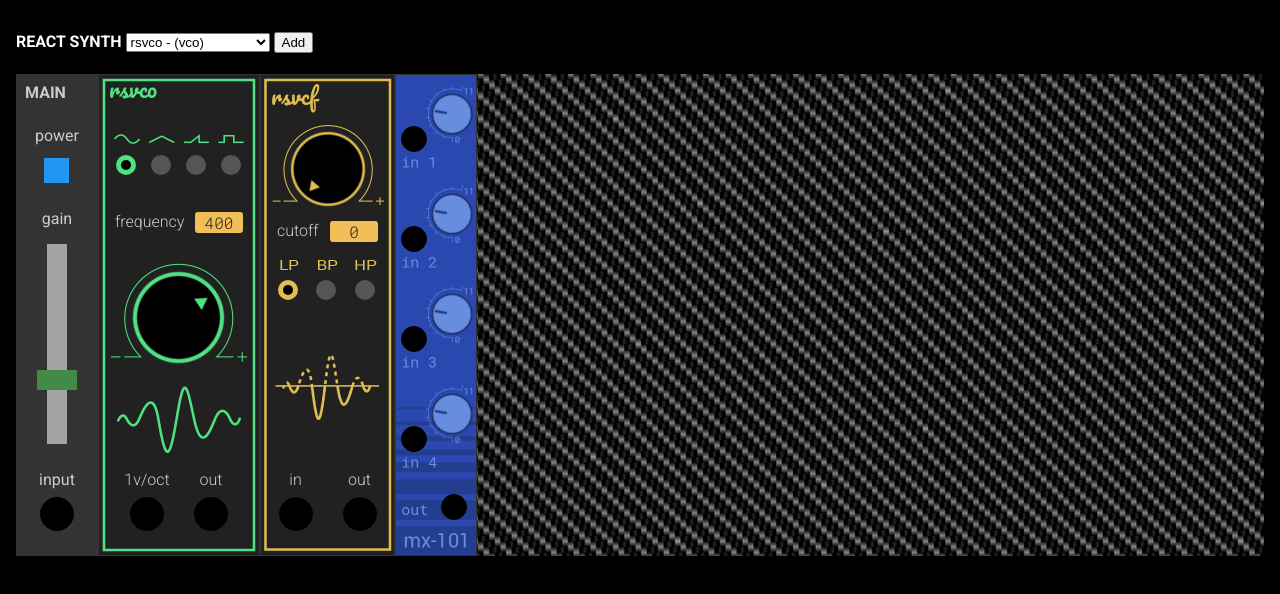
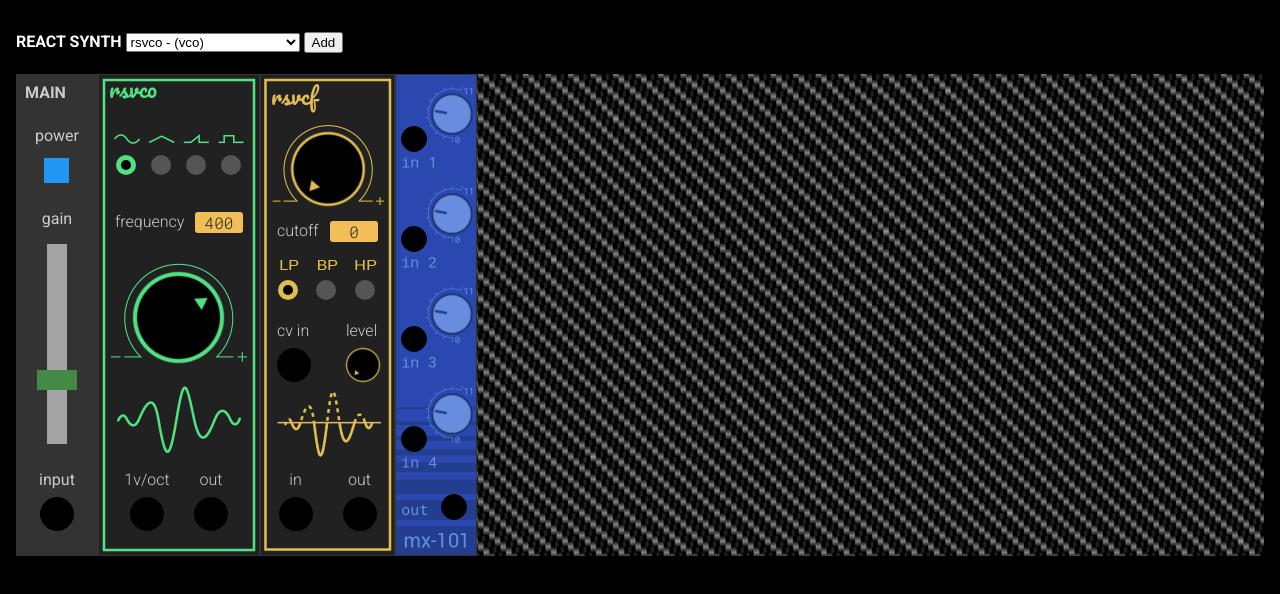
Before and after one commit to streetalchemist/React-Synth, a React (Create React App) app: page / in a window 1280 px wide. Shown: the top 594 px of the page. Built offline with nearby package versions, Linux system fonts and the light colour scheme.

Commit message:
Adding lfo test to test module, added CV in to VCF cutoff to setup CV system standards, switched knobs in VCF to standardknob component, created clamp helper function and helper file

```diff
--- a/src/components/core/Synth/Synth.js
+++ b/src/components/core/Synth/Synth.js
@@ -24,6 +24,7 @@
       {name:"rsvcf - (vcf)",type:"vcf"},
       {name:"8 Step - (sequencer)",type:"eightStepSeq"},
       {name:"Mx-101 - (mixer)",type:"mx101"},
+      {name:"testModule - (testModule)",type:"testModule"},
     ];
     this.state = {
       modules:[
--- /dev/null
+++ b/src/components/core/helper.js
@@ -0,0 +1,3 @@
+export function clamp(value, min, max) {
+  return Math.min(Math.max(value, min), max);
+};
--- a/src/components/modules/Mx101/Mx101.js
+++ b/src/components/modules/Mx101/Mx101.js
@@ -2,7 +2,7 @@
 import Port from '../../core/Port/Port';
 import ReactOutsideEvent from '../../vendor/react-outside-event';
 import './Mx101.css';
-import StandardKnob from './controls/StandardKnob/StandardKnob';
+import StandardKnob from '../../standardControls/StandardKnob/StandardKnob';
 import knobImg from './img/custom_knob_bg.png';
 
 class Mx101 extends Component {
--- a/src/components/modules/TestModule/TestModule.js
+++ b/src/components/modules/TestModule/TestModule.js
@@ -7,18 +7,29 @@
     this.changeValue = this.changeValue.bind(this);
     this.initialSendValue = 1000;
     this.state = {
-      sendValue: this.initialSendValue
+      sendValue: this.initialSendValue,
+      testLFO: 0,
     }
   }
 
   componentDidMount() {
-
+    setInterval(this.updateLFO.bind(this), 1000);
   }
 
   changeValue(event) {
     this.setState({
       sendValue:event.target.value
     })
+  }
+
+  updateLFO() {
+    if(this.state.testLFO == -1) {
+      this.setState({testLFO:1});
+      console.log("lfo:",1);
+    } else {
+      this.setState({testLFO:-1});
+      console.log("lfo:",-1);
+    }
   }
 
 
@@ -33,6 +44,9 @@
          <label>CV Out:
          <Port type="output" content={this.state.sendValue} contentType="value" handlePortConnect={this.props.handlePortConnect} />
          </label>
+        <label>Test LFO:
+          <Port type="output" contentType="value" content={this.state.testLFO} handlePortConnect={this.props.handlePortConnect} />
+        </label>
       </div>
     );
   };
--- a/src/components/modules/VCF/VCF.css
+++ b/src/components/modules/VCF/VCF.css
@@ -103,6 +103,25 @@
 	background: #000;
 }
 
+.module-vcf-cv-cutoff {
+	margin-top:1rem;
+}
+
+.module-vcf-cv-cutoff label {
+	margin-bottom:.5rem;
+}
+
+.module-vcf-cv-cutoff-port {
+	float:left;
+	width:3rem;
+	margin-left:1rem;
+}
+
+.module-vcf-cv-cutoff-knob {
+	float:right;
+	width:3rem;
+}
+
 
 
 
--- a/src/components/modules/VCF/VCF.js
+++ b/src/components/modules/VCF/VCF.js
@@ -1,23 +1,26 @@
 import React, { Component } from 'react';
 import Port from '../../core/Port/Port';
-import ReactOutsideEvent from '../../vendor/react-outside-event';
+import StandardKnob from '../../standardControls/StandardKnob/StandardKnob';
 import './VCF.css';
+import knobImg from './img/rsvcf_big_knob.png';
+import {clamp} from '../../core/helper';
 
 class VCF extends Component {
   constructor() {
     super();
     this.initialFreq = 0;
-    this.handleFrequenceyChange = this.handleFrequenceyChange.bind(this);
     this.handleTypeChange = this.handleTypeChange.bind(this);
-    this.knobSensitivity = 5;
-    this.knobMin = 0;
-    this.knobMax = 2000;
+    this.handleCVIn = this.handleCVIn.bind(this);
+    this.cutoffMin = 0;
+    this.cutoffMax = 3000;
     this.state = {
       filter:null,
       frequency:0,
       type:'lowpass',
       bigKnobActive:false,
       baseFrequency:0,
+      cvLevel:0,
+      cvInValue:0,
     };
   }
 
@@ -28,13 +31,6 @@
     this.setState({filter:newFilter});
   }
 
-  handleFrequenceyChange(event) {
-    this.state.filter.frequency.value = event.target.value;
-    this.setState({
-      frequency:event.target.value
-    });
-  }
-
   handleTypeChange(event) {
     this.state.filter.type = event.target.value;
     this.setState({
@@ -42,79 +38,37 @@
     });
   }
 
-  knobClick(e) {
-    e.preventDefault();
-    console.log("clicked");
-    this.setState({
-      bigKnobActive:true,
-      baseFrequency:this.state.frequency,
-      mouseX:e.clientX,
-      mouseY:e.clientY,
-    });
+  handleFrequencyKnob(value) {
+    this.setState({frequency:value});
+    //this.state.filter.frequency.value = value;
   }
 
-  knobReleased(e) {
-    if(this.state.bigKnobActive) {
-      this.deactivateKnob();
-    }
+  handleCVKnobChange(value) {
+    console.log("CVIN:",value);
+    this.setState({cvLevel:value});
   }
 
-  knobMoved(e) {
-    if(this.state.bigKnobActive) {
-      this.moveKnob(e.clientX,e.clientY);
-    }
-  }
-
-  onOutsideEvent = (event) => {
-    if(this.state.bigKnobActive) {
-      if (event.type === 'mouseup') {
-        this.deactivateKnob();
-      } else if (event.type === 'mousemove') {
-        this.moveKnob(event.clientX,event.clientY);
-      }
-    }
-  }
-
-  moveKnob(currentX,currentY) {
-    var diffX = currentX - this.state.mouseX;
-    var diffY = currentY - this.state.mouseY;
-    var newFreq;
-    if(Math.abs(diffX) >= Math.abs(diffY)) {
-      newFreq = this.state.baseFrequency+(diffX*this.knobSensitivity);
-    } else {
-      newFreq = this.state.baseFrequency-(diffY*this.knobSensitivity);
-    }
-    if(newFreq > this.knobMax) {
-      newFreq = this.knobMax;
-    }
-
-    if(newFreq < this.knobMin) {
-      newFreq = this.knobMin;
-    }
-    console.log(newFreq);
-    this.setState({frequency:newFreq});
-    this.state.filter.frequency.value = newFreq;
-  }
-
-  deactivateKnob() {
-    console.log("KNOB RELEASED");
-    this.setState({bigKnobActive:false});
+  handleCVIn(newCV) {
+    console.log("NEWCV1:",newCV);
+    this.setState({cvInValue:newCV});
   }
 
   render() {
 
-    var knobAngle = ((this.state.frequency)*280/2000)-140; //x to 140
-    var knobRotate = "rotate("+knobAngle+"deg)";
-    var knobStyle = {transform:knobRotate};
+    var finalCutoffFrequency = this.state.frequency + (this.state.cvInValue*this.state.cvLevel);
+    finalCutoffFrequency = clamp(finalCutoffFrequency,this.cutoffMin,this.cutoffMax);
+    if(this.state.filter) {
+      this.state.filter.frequency.value = finalCutoffFrequency;
+    }
 
     return(
 
-      <div className="module vcf" onMouseUp={this.knobReleased.bind(this)} onMouseMove={this.knobMoved.bind(this)}>
+      <div className="module vcf">
         <div className="module-vcf-knob-holder">
-          <div className="module-vcf-frequency-knob" style={knobStyle} onMouseDown={this.knobClick.bind(this)}></div>
+          <StandardKnob img={"url("+knobImg+")"}  size={74} minValue={this.cutoffMin} maxValue={this.cutoffMax} sensitivity={5} dragRange={140} value={this.state.frequency} handleKnobChange={this.handleFrequencyKnob.bind(this)} />
         </div>
         <div className="module-vcf-cutoff-holder">cutoff
-          <div className="module-vcf-cutoff-counter">{this.state.frequency}</div>
+          <div className="module-vcf-cutoff-counter">{finalCutoffFrequency}</div>
         </div>
         <div className="module-vcf-type-set">
           <label className="module-vcf-radio">
@@ -130,6 +84,16 @@
             <span className="module-vcf-radio-checkmark"></span>
           </label>
         </div>
+        <div className="module-vcf-cv-cutoff">
+          <div className="module-vcf-cv-cutoff-port">
+            <label>cv in</label>
+            <Port type="input" contentType="value" handlePortConnect={this.props.handlePortConnect} handleDataChange={this.handleCVIn} />
+          </div>
+          <div className="module-vcf-cv-cutoff-knob">
+            <label>level</label>
+            <StandardKnob img={"url("+knobImg+")"}  size={34} minValue={0} maxValue={2000} sensitivity={5} dragRange={140} value={this.state.cvLevel} handleKnobChange={this.handleCVKnobChange.bind(this)} />
+          </div>
+        </div>
         <div className="module-vcf-ports">
           <label>in
             <Port type="input" contentType="audioNode" content={this.state.filter} handlePortConnect={this.props.handlePortConnect} />
@@ -143,4 +107,4 @@
   };
 }
 
-export default ReactOutsideEvent(VCF, ['mousemove','mouseup']);
+export default VCF;
--- a/src/components/modules/Mx101/controls/StandardKnob/StandardKnob.js
+++ b/src/components/standardControls/StandardKnob/StandardKnob.js
@@ -1,5 +1,5 @@
 import React, { Component } from 'react';
-import ReactOutsideEvent from '../../../../vendor/react-outside-event';
+import ReactOutsideEvent from '../../vendor/react-outside-event';
 import './StandardKnob.css';
 
 class StandardKnob extends Component {
```
Also changed, not shown: src/components/modules/VCF/img/rsvcf_bg.png, src/components/standardControls/StandardKnob/StandardKnob.css (renamed from src/components/modules/Mx101/controls/StandardKnob/StandardKnob.css), src/components/standardControls/StandardKnob/img/standard_knob_bg.png (renamed from src/components/modules/Mx101/controls/StandardKnob/img/standard_knob_bg.png).
